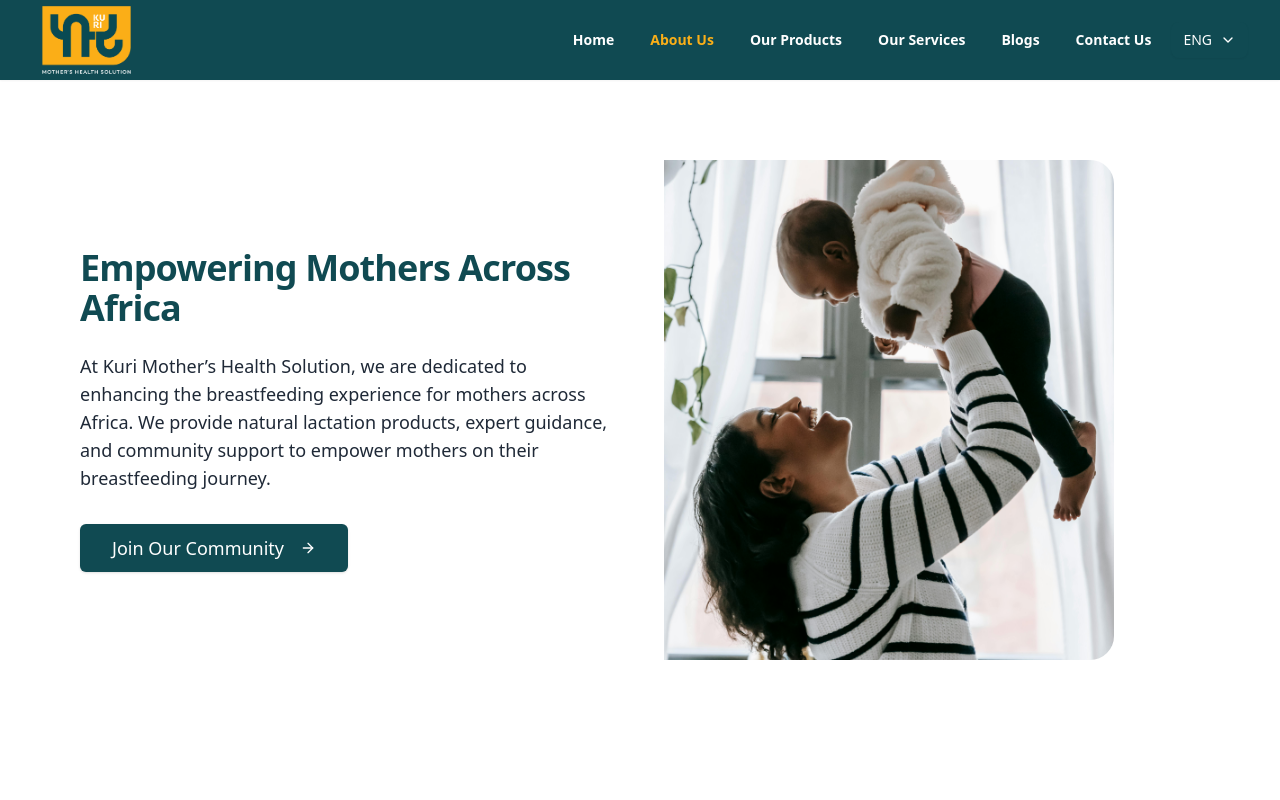
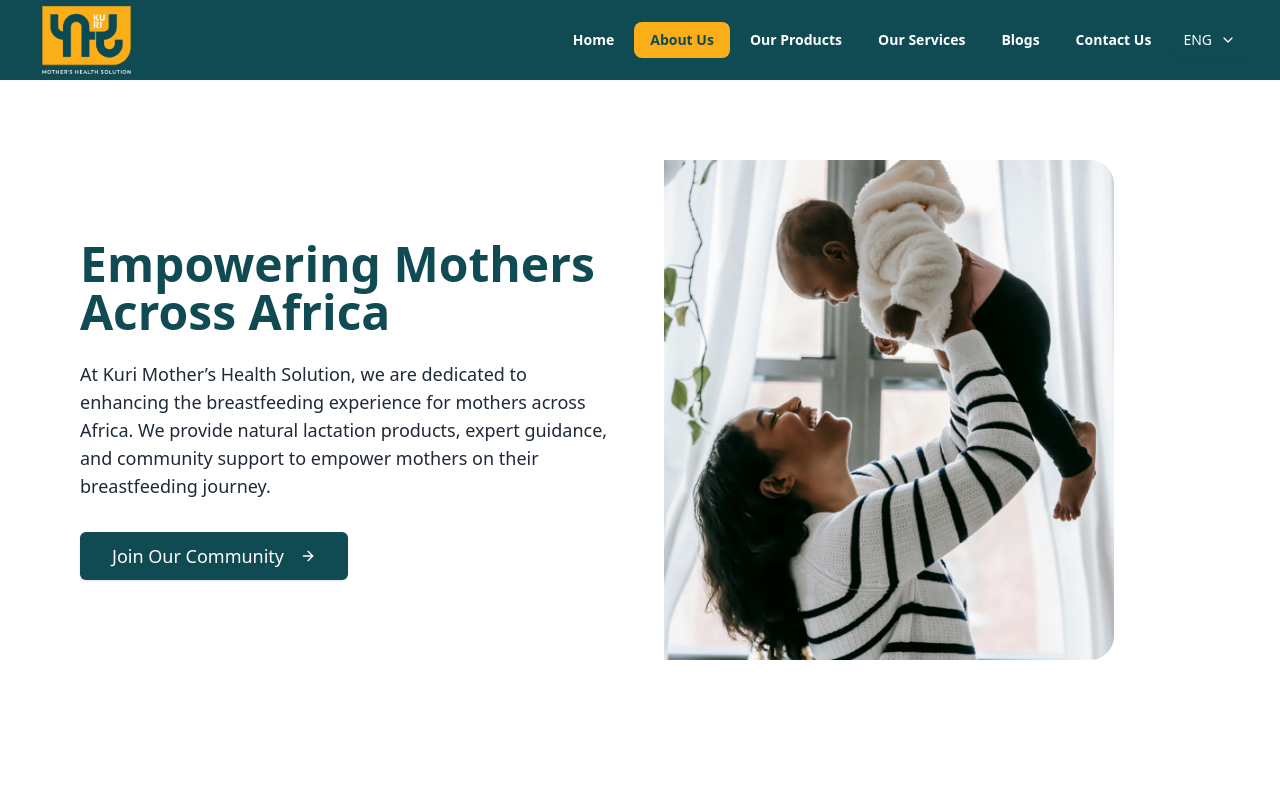
Before and after one commit to Yohannes-F21/Kuri-Mother-s-Health-Solution, a React (Vite) app: page /about-us in a window 1280 px wide. Shown: the top 800 px of the page. Built offline with nearby package versions, Linux system fonts and the light colour scheme.

Commit message:
finishing up

```diff
--- a/src/components/LanguageSwitcher.tsx
+++ b/src/components/LanguageSwitcher.tsx
@@ -36,7 +36,7 @@ const LanguageSwitcher = () => {
             <button onClick={() => i18n.changeLanguage("en")}>English</button>
           </DropdownMenuItem>
           <DropdownMenuItem>
-            <button onClick={() => i18n.changeLanguage("es")}>አማርኛ</button>
+            <button onClick={() => i18n.changeLanguage("am")}>አማርኛ</button>
           </DropdownMenuItem>
         </DropdownMenuGroup>
       </DropdownMenuContent>
--- a/src/components/Navbar.tsx
+++ b/src/components/Navbar.tsx
@@ -12,12 +12,15 @@ const Navbar = () => {
   const { t } = useTranslation();
 
   const navbarContent = [
-    t("about_us"),
-    t("products_title"),
-    t("services_title"),
-    t("blog"),
-    t("contact_us"),
+    { name: t("home"), path: "/" },
+    { name: t("about_us"), path: "/about-us" },
+    { name: t("products_title"), path: "/our-products" },
+    { name: t("services_title"), path: "/our-Services" },
+    { name: t("blog"), path: "/blogs" },
+    { name: t("contact_us"), path: "/contact-us" },
   ];
+  console.log(navbarContent);
+
   // the following code is for the google translator
 
   const [isMenuOpen, setIsMenuOpen] = useState(false);
@@ -51,37 +54,22 @@ const Navbar = () => {
           </div>
 
           <div className="hidden lg:flex items-center space-x-1">
-            <NavLink
-              to={"/"}
-              className={({ isActive }) =>
-                `px-4 py-2 text-sm font-semibold rounded-lg transition-all duration-200 ${
-                  isActive
-                    ? "text-[#faaf18] font-bold "
-                    : "text-white  hover:text-[#faaf18] hover:underline"
-                }`
-              }
-            >
-              {t("home")}
-            </NavLink>
             {navbarContent.map((item) => (
               <NavLink
-                key={item}
-                to={`/${item.toLowerCase().replace(/\s+/g, "-")}`}
+                key={item.name}
+                to={item.path}
                 className={({ isActive }) =>
                   `px-4 py-2 text-sm font-semibold rounded-lg transition-all duration-200 ${
                     isActive
-                      ? "text-[#faaf18] font-bold  "
-                      : "text-white hover:text-[#faaf18] hover:underline"
+                      ? "bg-[#faaf18] text-[#104A52]  "
+                      : "text-white hover:text-[#faaf18] "
                   }`
                 }
               >
-                {item}
+                {item.name}
               </NavLink>
             ))}
-            {/* <NavLink to={''}>About</NavLink> */}
-            {/* <Button className="ml-4 bg-gradient-to-r from-[#FFD6E0] to-[#FFE5D9] text-gray-800 hover:opacity-90 transition-opacity duration-200 shadow-sm">
-              Join Community
-            </Button> */}
+
             {/* <GoogleTranslate></GoogleTranslate> */}
             <LanguageSwitcher />
           </div>
@@ -105,23 +93,11 @@ const Navbar = () => {
         {isMenuOpen && (
           <div ref={menuRef} className="lg:hidden pb-4 px-4">
             <div className="flex flex-col space-y-2 items-center">
-              <NavLink
-                to={"/"}
-                className={({ isActive }) =>
-                  `px-4 py-2 text-sm font-medium rounded-lg transition-all duration-200 ${
-                    isActive
-                      ? "text-[#faaf18]  "
-                      : "text-white hover:text-[#faaf18] hover:underline"
-                  }`
-                }
-              >
-                {t("home")}
-              </NavLink>
               {navbarContent.map((item) => (
                 <button onClick={() => setIsMenuOpen(!isMenuOpen)}>
                   <NavLink
-                    key={item}
-                    to={`/${item.toLowerCase().replace(/\s+/g, "-")}`}
+                    key={item.name}
+                    to={item.path}
                     className={({ isActive }) =>
                       `px-4 py-2 text-sm font-medium rounded-lg transition-all duration-200 ${
                         isActive
@@ -130,7 +106,7 @@ const Navbar = () => {
                       }`
                     }
                   >
-                    {item}
+                    {item.name}
                   </NavLink>
                 </button>
               ))}
--- a/src/components/ProductsPage/BannerCarousel.tsx
+++ b/src/components/ProductsPage/BannerCarousel.tsx
@@ -29,7 +29,7 @@ const BannerCarousel = () => {
             <img
               src={banner}
               alt={`Banner ${index + 1}`}
-              className="absolute inset-0 w-full h-full object-fill"
+              className="absolute inset-0 w-full h-full "
             />
             <div className="absolute inset-0 bg-black/30" />
             <div className="relative max-w-7xl mx-auto px-4 h-full flex flex-col justify-center items-center">
--- /dev/null
+++ b/src/components/ScrollToTop.tsx
@@ -0,0 +1,14 @@
+import { useEffect } from "react";
+import { useLocation } from "react-router-dom";
+
+const ScrollToTop = () => {
+  const { pathname } = useLocation();
+
+  useEffect(() => {
+    window.scrollTo(0, 0);
+  }, [pathname]);
+
+  return null;
+};
+
+export default ScrollToTop;
--- a/src/i18n/index.ts
+++ b/src/i18n/index.ts
@@ -10,7 +10,7 @@ i18n
   .init({
     resources: {
       en: { translation: en },
-      es: { translation: am },
+      am: { translation: am },
     },
     fallbackLng: "en",
   });
--- a/src/pages/About.tsx
+++ b/src/pages/About.tsx
@@ -5,9 +5,11 @@ import image from "../Assets/kuri-about.jpg";
 import { Link } from "react-router-dom";
 import { useTranslation } from "react-i18next";
 import "../i18n";
+import i18next from "i18next";
 
 const About = () => {
   const { t } = useTranslation();
+  const currentLanguage = i18next.language;
 
   const features = [
     {
@@ -38,7 +40,13 @@ const About = () => {
         <div className="max-w-6xl mx-auto px-4">
           <div className="flex  md:flex-row items-center md:gap-12">
             <div className="flex-1">
-              <h1 className="text-3xl md:text-4xl tracking-tight font-semibold text-[#104a52] mb-6">
+              <h1
+                className={`${
+                  currentLanguage === "am"
+                    ? "lg:text-4xl tracking-tighter"
+                    : "lg:text-5xl"
+                } text-3xl md:text-4xl  font-semibold text-[#104a52] mb-6`}
+              >
                 {t("about_us_title")}
               </h1>
               <p className="text-lg text-gray-800 mb-8">
--- a/src/pages/Home.tsx
+++ b/src/pages/Home.tsx
@@ -13,11 +13,14 @@ import teaImg from "../Assets/Screenshot 2025-02-07 at 9.20.33 PM.png";
 import PartnerCarousel from "@/components/HomePage/PartnerCarousel";
 import { useTranslation } from "react-i18next";
 import "../i18n";
+import i18next from "i18next";
 
 import Testimonials from "@/components/Testimonials";
 
 const Home = () => {
   const { t } = useTranslation();
+  const currentLanguage = i18next.language;
+  console.log(currentLanguage);
 
   return (
     <div className="w-full   ">
@@ -25,7 +28,13 @@ const Home = () => {
         <div className="max-w-7xl mx-auto h-full flex items-center justify-center">
           <div className="flex flex-col lg:flex-row items-center justify-center gap-10 lg:gap-5">
             <div className="flex-1 space-y-8">
-              <h1 className="text-3xl md:text-5xl lg:text-4xl tracking-wider  font-bold text-[#104a52] leading-relaxed">
+              <h1
+                className={`${
+                  currentLanguage === "am"
+                    ? "lg:text-3xl tracking-tighter"
+                    : "lg:text-4xl"
+                } text-3xl md:text-5xl   font-bold text-[#104a52] leading-relaxed`}
+              >
                 {t("welcome")}
               </h1>
               <p className="text-xl  ">{t("welcome_description")}</p>
--- a/src/pages/HomeLayout.tsx
+++ b/src/pages/HomeLayout.tsx
@@ -1,12 +1,15 @@
 import Navbar from "@/components/Navbar";
 import Footer from "@/components/Footer";
 import { Outlet } from "react-router-dom";
+import ScrollToTop from "@/components/ScrollToTop";
 
 const HomeLayout = () => {
   return (
     <>
       <Navbar />
       <main className="mt-20">
+        <ScrollToTop />
+
         <Outlet />
       </main>
       <Footer />
--- a/src/pages/OurServices.tsx
+++ b/src/pages/OurServices.tsx
@@ -4,7 +4,7 @@ import { HugeiconsPeerToPeer02 } from "../components/PeerNetworkIcon";
 import "../i18n";
 import { useTranslation } from "react-i18next";
 // import banner2 from "../Assets/kuri-banner-2.jpeg";
-import banner1 from "../Assets/doctors.png";
+import doctorsImg from "../Assets/doctors.jpg";
 import { NavLink } from "react-router-dom";
 import Testimonials from "@/components/Testimonials";
 
@@ -14,11 +14,11 @@ function OurServices() {
     <div className="w-full min-h-screen bg-white">
       <section className="relative  h-[calc(100vh-80px)] w-full overflow-hidden">
         <img
-          src={banner1}
+          src={doctorsImg}
           alt="Mother and baby"
           className="absolute inset-0 w-full h-full object-fill"
         />
-        <div className="absolute inset-0 bg-black/40" />
+        <div className="absolute inset-0 bg-black/30" />
         <div className="relative max-w-7xl mx-auto px-4 h-full flex flex-col justify-center items-center">
           <h1 className="text-3xl md:text-5xl font-bold text-white mb-4 text-center">
             {t("digital_platform_title")}
--- a/src/pages/Products.tsx
+++ b/src/pages/Products.tsx
@@ -4,6 +4,8 @@ import { Link } from "react-router-dom";
 import { useTranslation } from "react-i18next";
 import "../i18n";
 import BannerCarousel from "@/components/ProductsPage/BannerCarousel";
+import teaImg from "../Assets/Screenshot 2025-02-07 at 9.20.33 PM.png";
+import supplementImg from "../Assets/supplement.png";
 
 interface Product {
   name: string;
@@ -18,8 +20,7 @@ const Products = () => {
     {
       name: t("anise_title"),
       description: t("anise_description"),
-      image:
-        "https://goodeggs4.imgix.net/92599f79-3115-4f0f-94d7-86ba10ba96ff.jpg?w=840&h=525&fm=jpg&q=80&fit=crop",
+      image: teaImg,
       benefits: t("anise_features", { returnObjects: true }) as string[],
     },
     {
@@ -45,30 +46,14 @@ const Products = () => {
     {
       name: t("supplements_title"),
       description: t("supplements_description"),
-      image:
-        "https://encrypted-tbn0.gstatic.com/images?q=tbn:ANd9GcQ7BrMTIziCyOA3LmJljUvMvldNju2F6FLHXg&s",
+      image: supplementImg,
       benefits: t("supplements_features", { returnObjects: true }) as string[],
     },
   ];
   return (
     <div className="w-full">
       {/* Hero Section */}
-      {/* <section className="relative h-[calc(100vh-80px)] w-full overflow-hidden">
-        <img
-          src={banner1}
-          alt="Mother and baby"
-          className="absolute inset-0 w-full h-full object-fill"
-        />
-        <div className="absolute inset-0 bg-black/40" />
-        <div className="relative max-w-7xl mx-auto px-4 h-full flex flex-col justify-center items-center">
-          <h1 className="text-2xl md:text-5xl font-bold text-white mb-4 text-center">
-            {t("product_description")}
-          </h1>
-          <p className=" text-lg md:text-xl text-white/90 text-center">
-            {t("product_details")}
-          </p>
-        </div>
-      </section> */}
+
       <BannerCarousel></BannerCarousel>
       {/* Products Grid */}
       <section className="max-w-7xl mx-auto px-4 py-16">
```
Also changed, not shown: src/App.tsx (+0 -21 lines), src/Assets/doctors.jpg (added), src/Assets/doctors.png (deleted).
